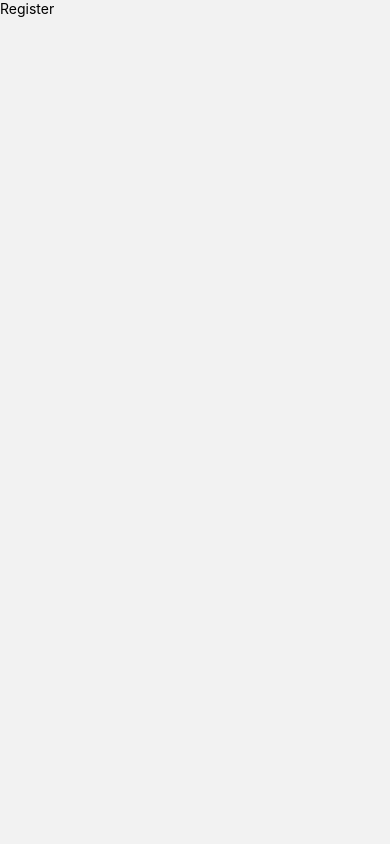
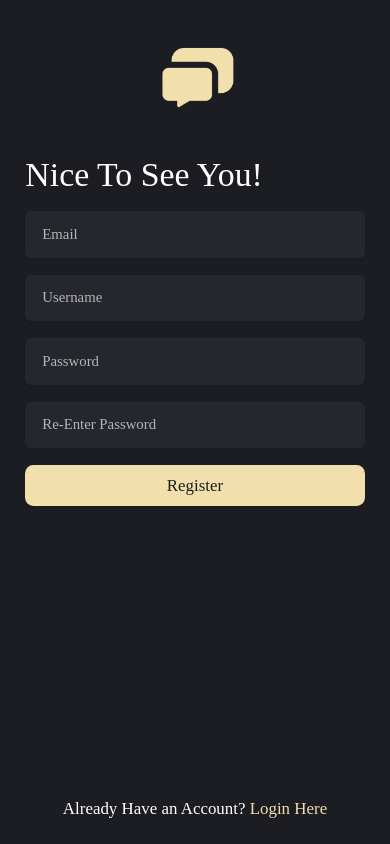
Before and after one commit to johnvees/Binar-Academy-Challenge-7, a React Native app: screen /Register in a window 390 px wide. Built offline with nearby package versions, Linux system fonts and the light colour scheme.

Commit message:
add register screen

```diff
--- a/src/components/Header/index.js
+++ b/src/components/Header/index.js
@@ -81,7 +81,7 @@ const styles = StyleSheet.create({
     flexDirection: 'row',
     justifyContent: 'space-between',
     alignItems: 'center',
-    backgroundColor: colors.icon.danger,
+    // backgroundColor: colors.icon.danger,
   },
   title: {
     color: colors.text.primary,
--- a/src/routes/MainStack.js
+++ b/src/routes/MainStack.js
@@ -35,7 +35,7 @@ const MainStack = () => {
   return (
     <Stack.Navigator
       screenOptions={{headerShown: false}}
-      initialRouteName="Login">
+      initialRouteName="Register">
       <Stack.Screen name="MainApp" component={MainApp} />
       <Stack.Screen name="Login" component={Login} />
       <Stack.Screen name="Register" component={Register} />
--- a/src/screens/Auth/Login.js
+++ b/src/screens/Auth/Login.js
@@ -7,7 +7,7 @@ import Logo from '../../assets/logo.png';
 import {colors, fonts} from '../../utils';
 import {ms} from 'react-native-size-matters';
 
-const Login = () => {
+const Login = ({navigation}) => {
   const [email, setEmail] = useState('');
   const [password, setPassword] = useState('');
 
@@ -16,7 +16,7 @@ const Login = () => {
       <View style={styles.contentLogo}>
         <Image source={Logo} style={styles.logo} />
       </View>
-      <Gap height={ms(32)} />
+      <Gap height={ms(24)} />
       <Text style={styles.title}>Welcome Back!</Text>
       <Gap height={ms(16)} />
       <TextInput
@@ -40,12 +40,17 @@ const Login = () => {
         }}
       />
       <Gap height={ms(16)} />
-      <Button type={'fullButton'} title={'Login'} />
+      <Button
+        type={'fullButton'}
+        title={'Login'}
+        onPress={() => navigation.replace('MainApp')}
+      />
       <View style={{flex: 1, justifyContent: 'flex-end'}}>
         <Button
           type={'textOnly'}
           secondaryTitle={"Don't Have an Account Yet?"}
           primaryTitle={' Register Here'}
+          onPress={() => navigation.replace('Register')}
         />
       </View>
     </SafeAreaView>
--- a/src/screens/Auth/Register.js
+++ b/src/screens/Auth/Register.js
@@ -1,14 +1,123 @@
-import { StyleSheet, Text, View } from 'react-native'
-import React from 'react'
+import {StyleSheet, Text, View, Image, TextInput} from 'react-native';
+import React, {useState} from 'react';
+import {SafeAreaView} from 'react-native-safe-area-context';
+import {Button, Gap} from '../../components';
 
-const Register = () => {
+import Logo from '../../assets/logo.png';
+import {colors, fonts} from '../../utils';
+import {ms} from 'react-native-size-matters';
+
+const Register = ({navigation}) => {
+  const [email, setEmail] = useState('');
+  const [password, setPassword] = useState('');
+  const [username, setUsername] = useState('');
+
   return (
-    <View>
-      <Text>Register</Text>
-    </View>
-  )
-}
+    <SafeAreaView style={styles.container}>
+      <View style={styles.contentLogo}>
+        <Image source={Logo} style={styles.logo} />
+      </View>
+      <Gap height={ms(24)} />
+      <Text style={styles.title}>Nice To See You!</Text>
+      <Gap height={ms(16)} />
+      <TextInput
+        style={styles.textInput}
+        placeholder="Email"
+        placeholderTextColor={colors.text.secondary}
+        selectionColor={colors.text.primary}
+        onChangeText={text => {
+          setEmail(text);
+        }}
+      />
+      <Gap height={ms(16)} />
+      <TextInput
+        style={styles.textInput}
+        placeholder="Username"
+        secureTextEntry={true}
+        placeholderTextColor={colors.text.secondary}
+        selectionColor={colors.text.primary}
+        onChangeText={text => {
+          setUsername(text);
+        }}
+      />
+      <Gap height={ms(16)} />
+      <TextInput
+        style={styles.textInput}
+        placeholder="Password"
+        secureTextEntry={true}
+        placeholderTextColor={colors.text.secondary}
+        selectionColor={colors.text.primary}
+        onChangeText={text => {
+          setPassword(text);
+        }}
+      />
+      <Gap height={ms(16)} />
+      <TextInput
+        style={styles.textInput}
+        placeholder="Re-Enter Password"
+        secureTextEntry={true}
+        placeholderTextColor={colors.text.secondary}
+        selectionColor={colors.text.primary}
+        onChangeText={text => {
+          setPassword(text);
+        }}
+      />
+      <Gap height={ms(16)} />
+      <Button
+        type={'fullButton'}
+        title={'Register'}
+        onPress={() => navigation.replace('MainApp')}
+      />
+      <View style={{flex: 1, justifyContent: 'flex-end'}}>
+        <Button
+          type={'textOnly'}
+          secondaryTitle={'Already Have an Account?'}
+          primaryTitle={' Login Here'}
+          onPress={() => navigation.navigate('Login')}
+        />
+      </View>
+    </SafeAreaView>
+  );
+};
 
-export default Register
+export default Register;
 
-const styles = StyleSheet.create({})
+const styles = StyleSheet.create({
+  container: {
+    flex: 1,
+    backgroundColor: colors.background.primary,
+    padding: ms(24),
+  },
+  contentLogo: {
+    flexDirection: 'row',
+    justifyContent: 'center',
+    // backgroundColor: colors.icon.danger,
+  },
+  logo: {
+    width: ms(100),
+    height: ms(100),
+  },
+  title: {
+    fontFamily: fonts.primary[600],
+    color: colors.text.primary,
+    fontSize: ms(32),
+  },
+  textInput: {
+    borderRadius: ms(6),
+    backgroundColor: colors.background.secondary,
+    height: ms(44),
+    paddingHorizontal: ms(16),
+    color: colors.text.primary,
+    fontFamily: fonts.primary[400],
+    fontSize: ms(14),
+    shadowColor: colors.black,
+    shadowOffset: {
+      width: 0,
+      height: 1,
+    },
+    shadowOpacity: 0.22,
+    shadowRadius: 2.22,
+
+    elevation: 3,
+  },
+});
```
